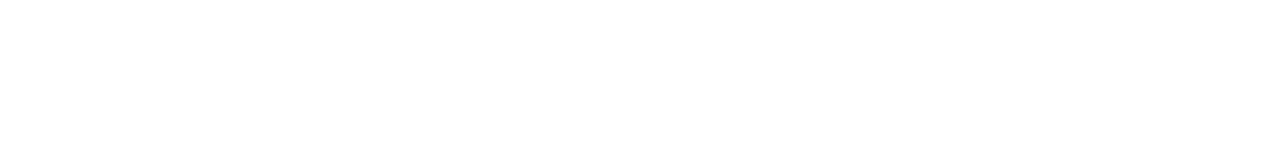
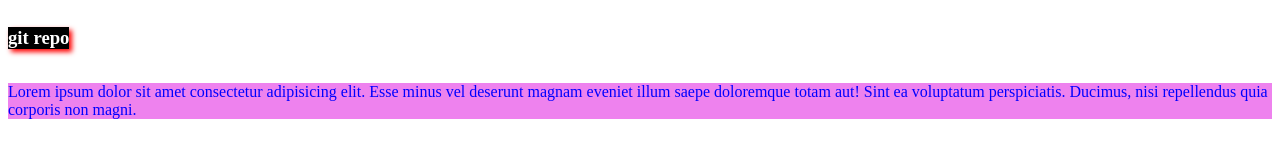
Before and after one commit to adesh11/my-first-project, a plain HTML site: page index.html in a window 1280 px wide. Drawn offline with Linux system fonts and the light colour scheme.

Commit message:
added the style css

```diff
--- /dev/null
+++ b/Style/style.css
@@ -0,0 +1,10 @@
+h3{
+    background: black;
+    color: white;
+    display: inline-block;
+    box-shadow: 3px 3px 5px red;
+}
+p{
+    background: violet;
+    color: blue;
+}
--- a/index.html
+++ b/index.html
@@ -3,9 +3,13 @@
 <head>
     <meta charset="UTF-8">
     <meta name="viewport" content="width=device-width, initial-scale=1.0">
-    <title>First Git Repo</title>
+    <title>First Git Repogit add</title>
+    <link rel="stylesheet" href="/Style/style.css">
 </head>
 <body>
-
+    <div>
+        <h3>git repo</h3>
+        <p>Lorem ipsum dolor sit amet consectetur adipisicing elit. Esse minus vel deserunt magnam eveniet illum saepe doloremque totam aut! Sint ea voluptatum perspiciatis. Ducimus, nisi repellendus quia corporis non magni.</p>
+    </div>
 </body>
 </html>
```
